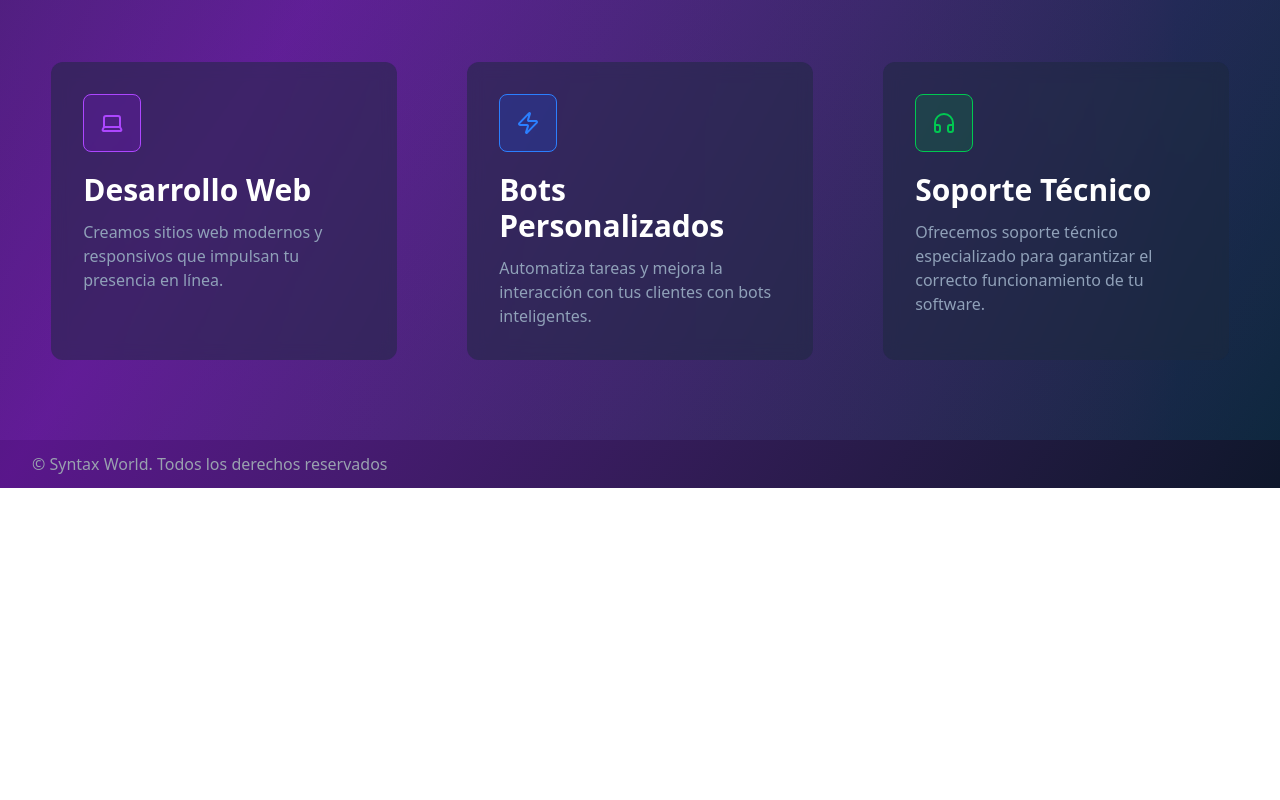
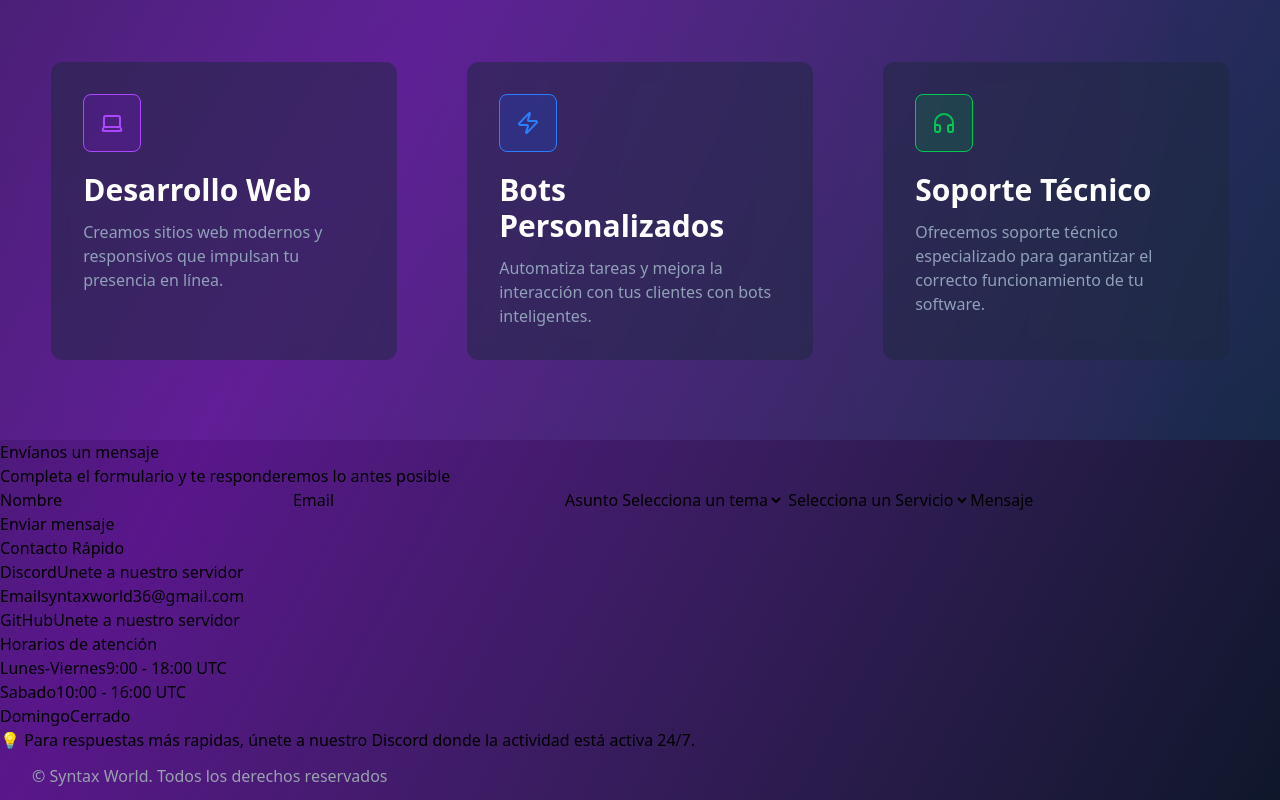
Before and after one commit to Anti-VibeCoders/Syntax-Worlds-Presentation, a React (Vite) app: page / in a window 1280 px wide. Shown: the part 1522-2322 px from the top of the page. Before the commit the page ends 2010 px from the top, so only its background shows below. Built offline with nearby package versions, Linux system fonts and the light colour scheme.

Commit message:
Eliminacion de la clases en los componentes de conctacs

```diff
--- a/src/App.jsx
+++ b/src/App.jsx
@@ -2,6 +2,7 @@ import Footer from "./components/Footer"
 import Header from "./components/Header"
 import Hero from "./components/Hero"
 import Technologies from "./components/Technologies"
+import Conctacs from "./components/Conctacs"
 
 function App() {
   return (
@@ -13,6 +14,7 @@ function App() {
       <div className="main-content flex-1">
         <Hero />
         <Technologies />
+        <Conctacs />
       </div>
       <div className="footer-container w-full">
         <Footer />
--- a/src/components/Conctacs.jsx
+++ b/src/components/Conctacs.jsx
@@ -1,25 +1,14 @@
+import Message from "./Message";
+import FastConctacs from "./FastConctacs";
+import WorkingHours from "./WorkingHours";
+
 function Conctacs(){
     return(
-        <>
-        <div className="ContainerConctacs">
-            <span>Contacto Rápido</span>
-            <div className="ContainerDiscord">
-                <span>Discord</span>
-                <label>Unete a nuestro servidor</label>
-            </div>
-
-            <div className="ContainerEmail">
-                <span>Email</span>
-                <label>syntaxworld36@gmail.com</label>
-            </div>
-
-            <div className="ContainerGitHub">
-                <span>GitHub</span>
-                <label>Unete a nuestro servidor</label>
-            </div>
-
-        </div>
-        </>
+     <>
+      <Message/>
+      <FastConctacs/>
+      <WorkingHours/>
+     </>
     )
 }
 
--- /dev/null
+++ b/src/components/FastConctacs.jsx
@@ -0,0 +1,25 @@
+function FastConctacs(){
+    return(
+        <>
+        <div>
+            <span>Contacto Rápido</span>
+            <div>
+                <span>Discord</span>
+                <label>Unete a nuestro servidor</label>
+            </div>
+
+            <div>
+                <span>Email</span>
+                <label>syntaxworld36@gmail.com</label>
+            </div>
+
+            <div>
+                <span>GitHub</span>
+                <label>Unete a nuestro servidor</label>
+            </div>
+
+        </div>
+        </>
+    )
+}
+export default FastConctacs;
--- a/src/components/Message.jsx
+++ b/src/components/Message.jsx
@@ -5,22 +5,22 @@ function Message(){
             <h4>Envíanos un mensaje</h4>
          <label>Completa el formulario y te responderemos lo antes posible</label>
          <form>
-            <label>Nombre</label>
+            <label className="">Nombre</label>
              <input type="text" />
             <label>Email</label>
              <input type="email" />
             <label>Asunto</label>
-            <select className="selectAffair">
-                <Option value = "">Selecciona un tema</Option>
-                <Option value = "Question">Preguntas</Option>
-                <Option value = "Service">Servicios</Option>
-                <Option value = "suggestion">Sugerencias</Option>
+            <select>
+                <option value = "">Selecciona un tema</option>
+                <option value = "Question">Preguntas</option>
+                <option value = "Service">Servicios</option>
+                <option value = "suggestion">Sugerencias</option>
             </select>
-            <select className="selectService">
-                <Option value = "">Selecciona un Servicio</Option>
-                <Option value = "Web">Sitio WEB</Option>
-                <Option value = "Bot-discord">Bot de discord</Option>
-                <Option value = "Other">Otros</Option>
+            <select>
+                <option value = "">Selecciona un Servicio</option>
+                <option value = "Web">Sitio WEB</option>
+                <option value = "Bot-discord">Bot de discord</option>
+                <option value = "Other">Otros</option>
             </select>
 
             <label>Mensaje</label>
--- a/src/components/WorkingHours.jsx
+++ b/src/components/WorkingHours.jsx
@@ -1,21 +1,21 @@
 function WorkingHours(){
     return(
         <>
-        <div className="containerHours">
-            <Span>Horarios de atención</Span>
-            <div className="subConteiner">
+          <div>
+            <span>Horarios de atención</span>
+            <div>
                 <label>Lunes-Viernes</label><label>9:00 - 18:00 UTC</label>
             </div>
-            <div className="subConteiner">
+            <div>
                 <label>Sabado</label><label>10:00 - 16:00 UTC</label>
             </div>
-            <div className="subConteiner">
+            <div>
                 <label>Domingo</label><label>Cerrado</label>
             </div>
-            <div className="subConteiner">
+            <div>
                 <label>💡 Para respuestas más rapidas, únete a nuestro Discord donde la actividad está activa 24/7.</label>
             </div>
-        </div>
+          </div>
         </>
     )
 }
```
